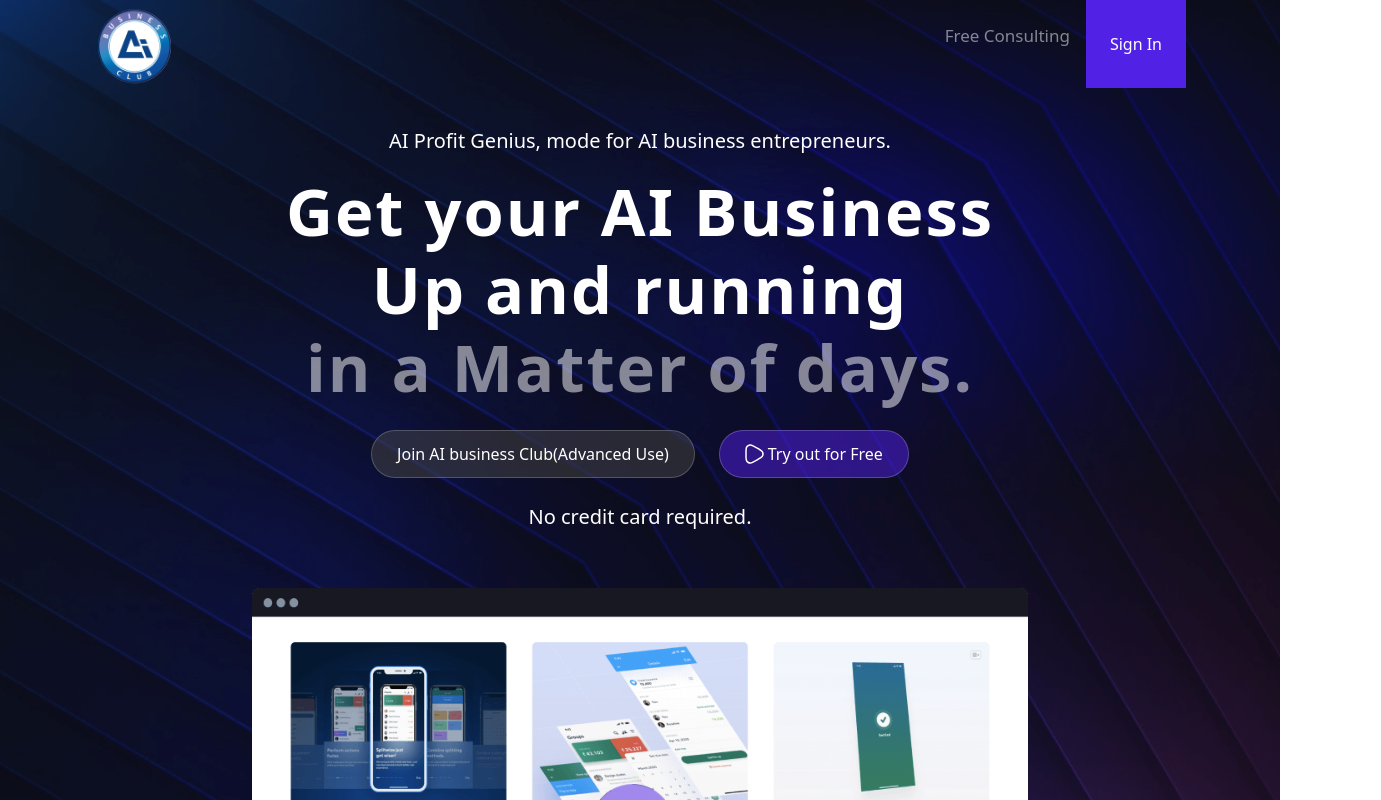
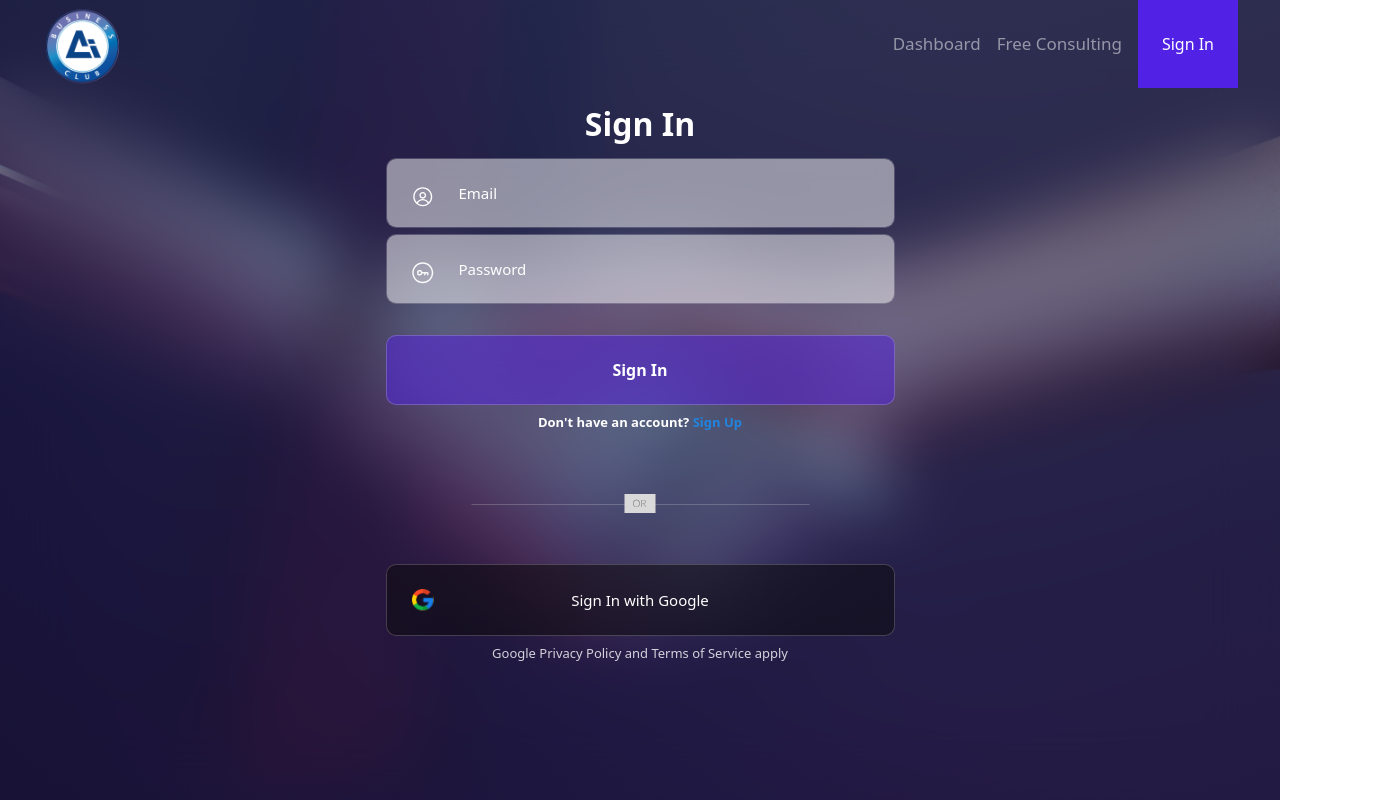
Before and after one commit to bonface221/ai-business, a React (Vite) app: page /sign-in in a window 1280 px wide. Shown: the top 800 px of the page, 1381 px wide, since content can reach past the window. Built offline with nearby package versions, Linux system fonts and the light colour scheme.

Commit message:
deployment to netlify

```diff
--- a/package.json
+++ b/package.json
@@ -10,9 +10,11 @@
   },
   "dependencies": {
     "bootstrap": "^5.2.3",
+    "install": "^0.13.0",
     "react": "^18.2.0",
     "react-dom": "^18.2.0",
     "react-icons": "^4.8.0",
+    "react-router-dom": "^6.9.0",
     "vite-plugin-svgr": "^2.4.0"
   },
   "devDependencies": {
--- a/src/App.jsx
+++ b/src/App.jsx
@@ -1,10 +1,21 @@
+import { Routes, Route } from "react-router-dom";
 import "./App.css";
 import FrontPage from "./FrontPage";
+import Form from "./components/ConsultingForm/Form";
+import FormRedirect from "./components/FormRedirect/FormRedirect";
+import SignIn from "./components/SignIn/SignIn";
+import Dashboard from "./components/Dashboard/Dashboard";
 
 function App() {
 	return (
 		<div className="App">
-			<FrontPage />
+			<Routes>
+				<Route path="/" element={<FrontPage />} />
+				<Route path="/consultation" element={<Form />} />
+				<Route path="/consultation-redirect" element={<FormRedirect />} />
+				<Route path="/sign-in" element={<SignIn />} />
+				<Route path="/dashboard" element={<Dashboard />} />
+			</Routes>
 		</div>
 	);
 }
--- a/src/components/ConsultingForm/Form.jsx
+++ b/src/components/ConsultingForm/Form.jsx
@@ -1,3 +1,4 @@
+import { Link } from "react-router-dom";
 import "./form.css";
 
 function Form() {
@@ -8,6 +9,12 @@
 					<div className="col-md-12 col-sm-12 col-lg-6">
 						<div className="heading text-center">
 							<p>
+								<Link
+									className="btn btn-primary btn-sm"
+									to={"/consultation-redirect"}
+								>
+									Redirect page{" "}
+								</Link>
 								We have a lot of demand. We will get back to you as soon as
 								possible
 							</p>
@@ -77,6 +84,7 @@
 				className="generic-input-text form-control"
 				id="business"
 				placeholder={placeholder}
+				required
 			/>
 		</div>
 	);
--- a/src/components/Dashboard/Dashboard.jsx
+++ b/src/components/Dashboard/Dashboard.jsx
@@ -17,6 +17,7 @@
 import Logo from "../../assets/logo.png";
 
 import "./dashboard.css";
+import { Link } from "react-router-dom";
 
 function Dashboard() {
 	const [show, setShow] = useState(false);
@@ -47,7 +48,10 @@
 						className="fixed-nav col-sm-3 col-md-3 col-lg-2"
 						style={{ display: show ? "inline-block" : "none" }}
 					>
-						<img src={Logo} alt="" />
+						<Link to={"/"}>
+							<img src={Logo} alt="" />
+						</Link>
+
 						{showClose && (
 							<MdOutlineClose
 								onClick={showNav}
--- a/src/components/FormRedirect/FormRedirect.jsx
+++ b/src/components/FormRedirect/FormRedirect.jsx
@@ -1,4 +1,5 @@
 import { AiOutlineArrowRight } from "react-icons/ai";
+import { Link } from "react-router-dom";
 import Logo from "../../assets/logo.png";
 import "./redirect.css";
 
@@ -13,9 +14,10 @@
 
 				<div className="redirects">
 					<h4>Try our demo AI Solution features and the dashboard</h4>
-
 					<button className="btn btn1">
-						Sign Up <AiOutlineArrowRight />
+						<Link to={"/sign-in"} className="sign-up-link">
+							Sign Up <AiOutlineArrowRight />
+						</Link>
 					</button>
 				</div>
 			</div>
--- a/src/components/FormRedirect/redirect.css
+++ b/src/components/FormRedirect/redirect.css
@@ -32,6 +32,13 @@
 .redirects button.btn1 {
 	background-color: rgba(82, 33, 230, 0.5);
 	margin-bottom: 20px;
+}
+.sign-up-link {
+	color: #fff;
+	text-decoration: none;
+}
+.sign-up-link:hover {
+	color: #fff;
 }
 .redirects button.btn2 {
 	background-color: rgba(70, 70, 70, 0.5);
--- a/src/components/Navbar/Navbar.jsx
+++ b/src/components/Navbar/Navbar.jsx
@@ -1,3 +1,4 @@
+import { Link } from "react-router-dom";
 import Logo from "../../assets/logo.png";
 import "./navbar.css";
 
@@ -5,10 +6,20 @@
 	return (
 		<div className="navbar pt-0">
 			<div className="container-fluid align-items-start">
-				<img className="navbar__img navbar-brand" src={Logo} alt="" />
+				<Link to={"/"}>
+					<img className="navbar__img navbar-brand" src={Logo} alt="" />
+				</Link>
 				<div className="d-flex align-items-center">
-					<p className="navbar__text me-3">Free Consulting</p>
-					<button className="navbar__btn">Sign In</button>
+					<Link className="navbar__text me-3" to={"/dashboard"}>
+						Dashboard
+					</Link>
+					<Link className="navbar__text me-3" to={"/consultation"}>
+						Free Consulting
+					</Link>
+
+					<Link className="navbar__btn" to={"/sign-in"}>
+						Sign In
+					</Link>
 				</div>
 			</div>
 		</div>
--- a/src/components/Navbar/navbar.css
+++ b/src/components/Navbar/navbar.css
@@ -7,8 +7,18 @@
 	outline: none;
 	border: none;
 	padding: 32px 24px;
+	text-decoration: none;
+}
+.navbar__btn:hover {
+	background-color: #4007ed;
+	color: #fff;
 }
 .navbar__text {
 	font-size: 17px;
 	color: rgba(255, 255, 255, 0.5);
+	text-decoration: none;
 }
+.navbar__text:hover {
+	text-decoration: underline;
+	color: rgba(255, 255, 255, 0.5);
+}
--- a/src/components/SignIn/sign-in.css
+++ b/src/components/SignIn/sign-in.css
@@ -36,6 +36,7 @@
 	font-weight: bold;
 	color: #ffff;
 	line-height: 150%;
+	margin-bottom: 10px;
 }
 .login-form .content .custom-input {
 	background-color: rgba(255, 255, 255, 0.5);
@@ -58,7 +59,7 @@
 }
 
 .login-form .content .custom-input.type-text {
-	padding: 26px 204px 22px 72px;
+	padding: 22px 204px 22px 72px;
 }
 .login-form .content .custom-input.type-text::placeholder {
 	font-size: 15px;
@@ -78,7 +79,7 @@
 	color: #fff;
 	font-weight: 700;
 	border-radius: 10px;
-	padding: 23px 147px;
+	padding: 22px 147px;
 }
 .login-form .content input[type="button"] {
 	background: rgba(11, 9, 9, 0.5);
--- a/src/main.jsx
+++ b/src/main.jsx
@@ -1,4 +1,5 @@
 import React from "react";
+import { BrowserRouter } from "react-router-dom";
 import ReactDOM from "react-dom/client";
 import App from "./App";
 import "bootstrap/dist/css/bootstrap.min.css";
@@ -6,6 +7,8 @@
 
 ReactDOM.createRoot(document.getElementById("root")).render(
 	<React.StrictMode>
-		<App />
+		<BrowserRouter>
+			<App />
+		</BrowserRouter>
 	</React.StrictMode>
 );
```
Also changed, not shown: 1 other file (tests, documents, lock files or other folders).
